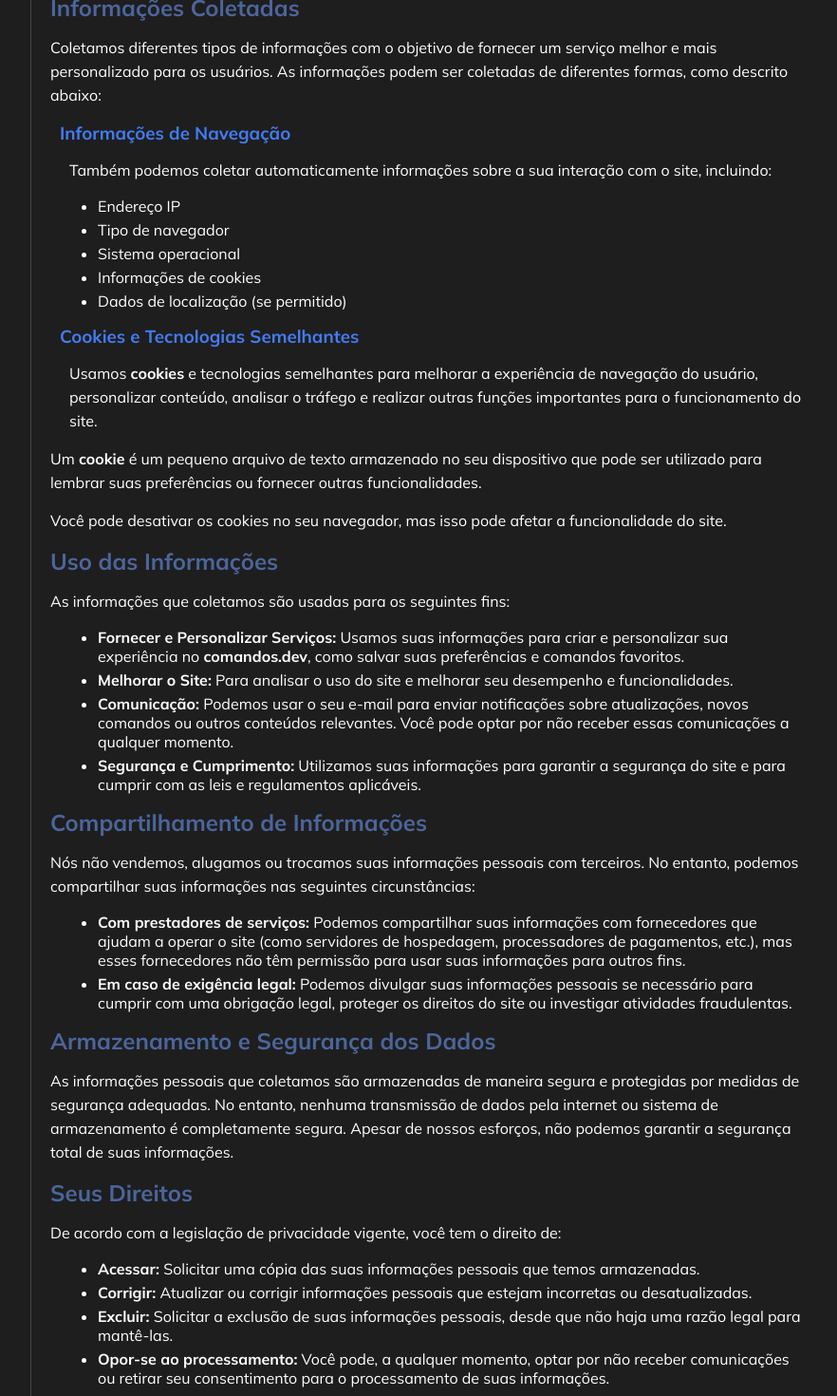
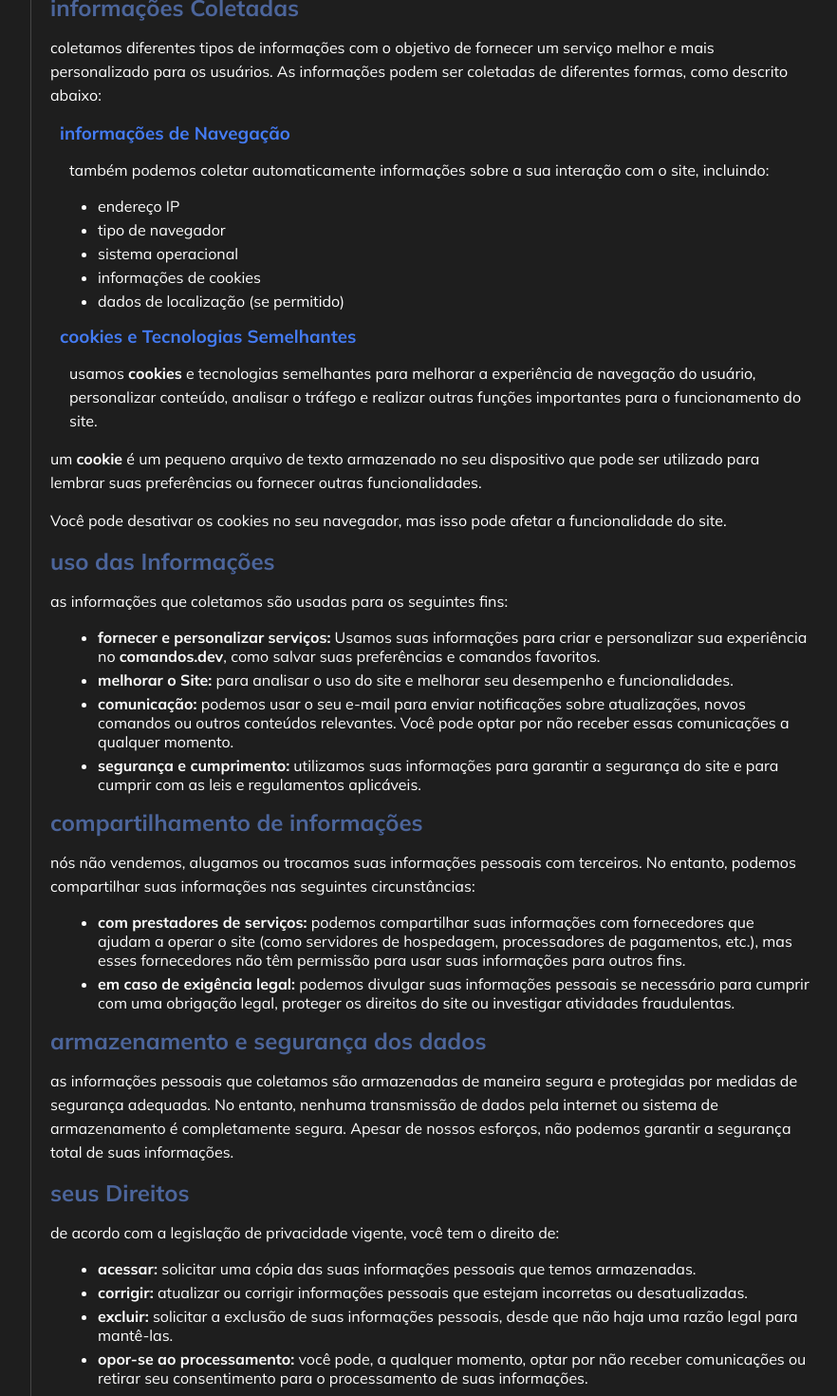
Before and after one commit to leonardoamsilva/com.dev, a React (Create React App) app: page /privacy in a window 1280 px wide. Shown: the part 340-1810 px from the top of the page at 95% size, without its empty margins (217-1099 px from the left). Built offline with nearby package versions, Linux system fonts and the light colour scheme.

Commit message:
corrections

```diff
--- a/src/pages/Privacy/index.jsx
+++ b/src/pages/Privacy/index.jsx
@@ -8,86 +8,86 @@ export const Privacy = () => {
             </header>
 
             <section>
-                <h2>Introdução</h2>
-                <p>A sua privacidade é muito importante para nós. Esta Política de Privacidade tem como objetivo informar
+                <h2>introdução</h2>
+                <p>a sua privacidade é muito importante para nós. Esta Política de Privacidade tem como objetivo informar
                     como o <strong>comandos.dev</strong> coleta, usa, armazena e protege as informações pessoais dos seus
                     usuários.</p>
-                <p>Ao utilizar o site <strong>comandos.dev</strong> ("site"), você concorda com a coleta e o uso das suas
+                <p>ao utilizar o site <strong>comandos.dev</strong> ("site"), você concorda com a coleta e o uso das suas
                     informações conforme descrito nesta Política de Privacidade.</p>
             </section>
 
             <section>
-                <h2>Informações Coletadas</h2>
-                <p>Coletamos diferentes tipos de informações com o objetivo de fornecer um serviço melhor e mais
+                <h2>informações Coletadas</h2>
+                <p>coletamos diferentes tipos de informações com o objetivo de fornecer um serviço melhor e mais
                     personalizado para os usuários. As informações podem ser coletadas de diferentes formas, como descrito
                     abaixo:</p>
 
-                <h3>Informações de Navegação</h3>
-                <p>Também podemos coletar automaticamente informações sobre a sua interação com o site, incluindo:</p>
+                <h3>informações de Navegação</h3>
+                <p>também podemos coletar automaticamente informações sobre a sua interação com o site, incluindo:</p>
                 <ul>
-                    <li>Endereço IP</li>
-                    <li>Tipo de navegador</li>
-                    <li>Sistema operacional</li>
-                    <li>Informações de cookies</li>
-                    <li>Dados de localização (se permitido)</li>
+                    <li>endereço IP</li>
+                    <li>tipo de navegador</li>
+                    <li>sistema operacional</li>
+                    <li>informações de cookies</li>
+                    <li>dados de localização (se permitido)</li>
                 </ul>
 
-                <h3>Cookies e Tecnologias Semelhantes</h3>
-                <p>Usamos <strong>cookies</strong> e tecnologias semelhantes para melhorar a experiência de navegação do
+                <h3>cookies e Tecnologias Semelhantes</h3>
+                <p>usamos <strong>cookies</strong> e tecnologias semelhantes para melhorar a experiência de navegação do
                     usuário, personalizar conteúdo, analisar o tráfego e realizar outras funções importantes para o
                     funcionamento do site.</p>
-                <p>Um <strong>cookie</strong> é um pequeno arquivo de texto armazenado no seu dispositivo que pode ser
+                <p>um <strong>cookie</strong> é um pequeno arquivo de texto armazenado no seu dispositivo que pode ser
                     utilizado para lembrar suas preferências ou fornecer outras funcionalidades.</p>
                 <p>Você pode desativar os cookies no seu navegador, mas isso pode afetar a funcionalidade do site.</p>
             </section>
 
             <section>
-                <h2>Uso das Informações</h2>
-                <p>As informações que coletamos são usadas para os seguintes fins:</p>
+                <h2>uso das Informações</h2>
+                <p>as informações que coletamos são usadas para os seguintes fins:</p>
                 <ul>
-                    <li><strong>Fornecer e Personalizar Serviços:</strong> Usamos suas informações para criar e personalizar sua
+                    <li><strong>fornecer e personalizar serviços:</strong> Usamos suas informações para criar e personalizar sua
                         experiência no <strong>comandos.dev</strong>, como salvar suas preferências e comandos favoritos.</li>
-                    <li><strong>Melhorar o Site:</strong> Para analisar o uso do site e melhorar seu desempenho e funcionalidades.</li>
-                    <li><strong>Comunicação:</strong> Podemos usar o seu e-mail para enviar notificações sobre atualizações, novos
+                    <li><strong>melhorar o Site:</strong> para analisar o uso do site e melhorar seu desempenho e funcionalidades.</li>
+                    <li><strong>comunicação:</strong> podemos usar o seu e-mail para enviar notificações sobre atualizações, novos
                         comandos ou outros conteúdos relevantes. Você pode optar por não receber essas comunicações a qualquer
                         momento.</li>
-                    <li><strong>Segurança e Cumprimento:</strong> Utilizamos suas informações para garantir a segurança do site e
+                    <li><strong>segurança e cumprimento:</strong> utilizamos suas informações para garantir a segurança do site e
                         para cumprir com as leis e regulamentos aplicáveis.</li>
                 </ul>
             </section>
 
             <section>
-                <h2>Compartilhamento de Informações</h2>
-                <p>Nós não vendemos, alugamos ou trocamos suas informações pessoais com terceiros. No entanto, podemos compartilhar
+                <h2>compartilhamento de informações</h2>
+                <p>nós não vendemos, alugamos ou trocamos suas informações pessoais com terceiros. No entanto, podemos compartilhar
                     suas informações nas seguintes circunstâncias:</p>
                 <ul>
-                    <li><strong>Com prestadores de serviços:</strong> Podemos compartilhar suas informações com fornecedores que
+                    <li><strong>com prestadores de serviços:</strong> podemos compartilhar suas informações com fornecedores que
                         ajudam a operar o site (como servidores de hospedagem, processadores de pagamentos, etc.), mas esses
                         fornecedores não têm permissão para usar suas informações para outros fins.</li>
-                    <li><strong>Em caso de exigência legal:</strong> Podemos divulgar suas informações pessoais se necessário para
+                    <li><strong>em caso de exigência legal:</strong> podemos divulgar suas informações pessoais se necessário para
                         cumprir com uma obrigação legal, proteger os direitos do site ou investigar atividades fraudulentas.</li>
                 </ul>
             </section>
 
             <section>
-                <h2>Armazenamento e Segurança dos Dados</h2>
-                <p>As informações pessoais que coletamos são armazenadas de maneira segura e protegidas por medidas de segurança
+                <h2>armazenamento e segurança dos dados</h2>
+                <p>as informações pessoais que coletamos são armazenadas de maneira segura e protegidas por medidas de segurança
                     adequadas. No entanto, nenhuma transmissão de dados pela internet ou sistema de armazenamento é completamente
                     segura. Apesar de nossos esforços, não podemos garantir a segurança total de suas informações.</p>
             </section>
 
             <section>
-                <h2>Seus Direitos</h2>
-                <p>De acordo com a legislação de privacidade vigente, você tem o direito de:</p>
+                <h2>seus Direitos</h2>
+                <p>de acordo com a legislação de privacidade vigente, você tem o direito de:</p>
                 <ul>
-                    <li><strong>Acessar:</strong> Solicitar uma cópia das suas informações pessoais que temos armazenadas.</li>
-                    <li><strong>Corrigir:</strong> Atualizar ou corrigir informações pessoais que estejam incorretas ou desatualizadas.</li>
-                    <li><strong>Excluir:</strong> Solicitar a exclusão de suas informações pessoais, desde que não haja uma razão legal
+                    <li><strong>acessar:</strong> solicitar uma cópia das suas informações pessoais que temos armazenadas.</li>
+                    <li><strong>corrigir:</strong> atualizar ou corrigir informações pessoais que estejam incorretas ou desatualizadas.</li>
+                    <li><strong>excluir:</strong> solicitar a exclusão de suas informações pessoais, desde que não haja uma razão legal
                         para mantê-las.</li>
-                    <li><strong>Opor-se ao processamento:</strong> Você pode, a qualquer momento, optar por não receber
+                    <li><strong>opor-se ao processamento:</strong> você pode, a qualquer momento, optar por não receber
                         comunicações ou retirar seu consentimento para o processamento de suas informações.</li>
                 </ul>
-                <p>Se desejar exercer algum desses direitos, entre em contato conosco através do e-mail <a href="mailto:contato@comandos.dev">contato@comandos.dev</a>.</p>
+                <p>se desejar exercer algum desses direitos, entre em contato conosco através do e-mail <a href="mailto:contato@comandos.dev">comandosdev@gmail.com</a>.</p>
             </section>
 
             <section>
```
